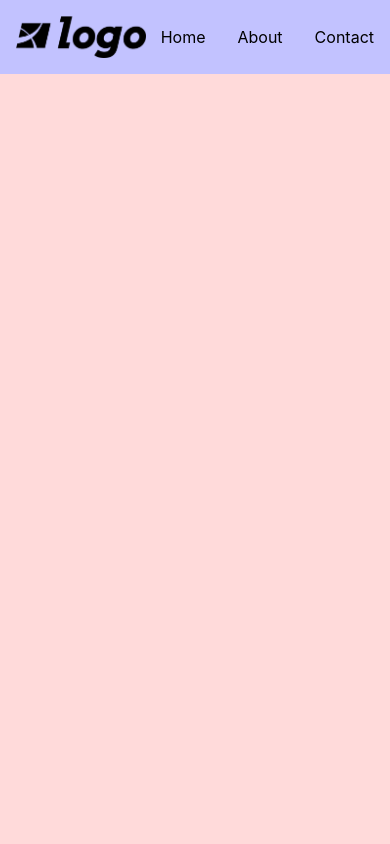
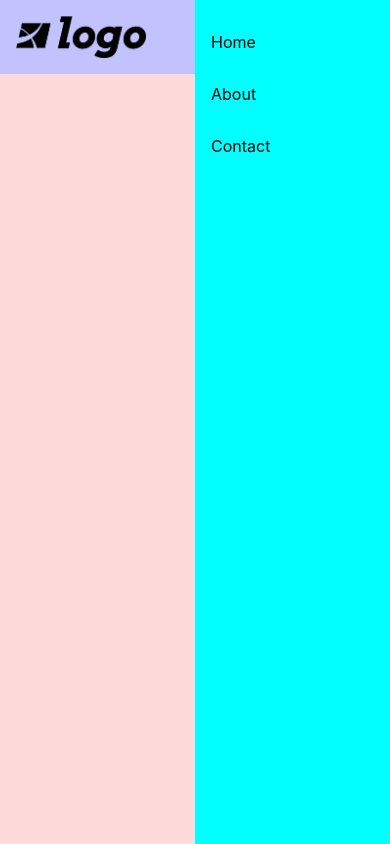
Before and after one commit to siemenjm/nextjs-marketing-site, a Next.js app: page / in a window 390 px wide. Built offline with nearby package versions, Linux system fonts and the light colour scheme.

Commit message:
Style tablet nav menu

```diff
--- a/styles/Header.module.css
+++ b/styles/Header.module.css
@@ -13,3 +13,14 @@
     padding: 0;
     gap: 2rem;
 }
+
+.navList.tablet {
+    background-color: aqua;
+    position: absolute;
+    top: 0;
+    right: 0;
+    width: 50%;
+    height: 100%;
+    flex-direction: column;
+    padding: 2rem 1rem 1rem 1rem;
+}
```
